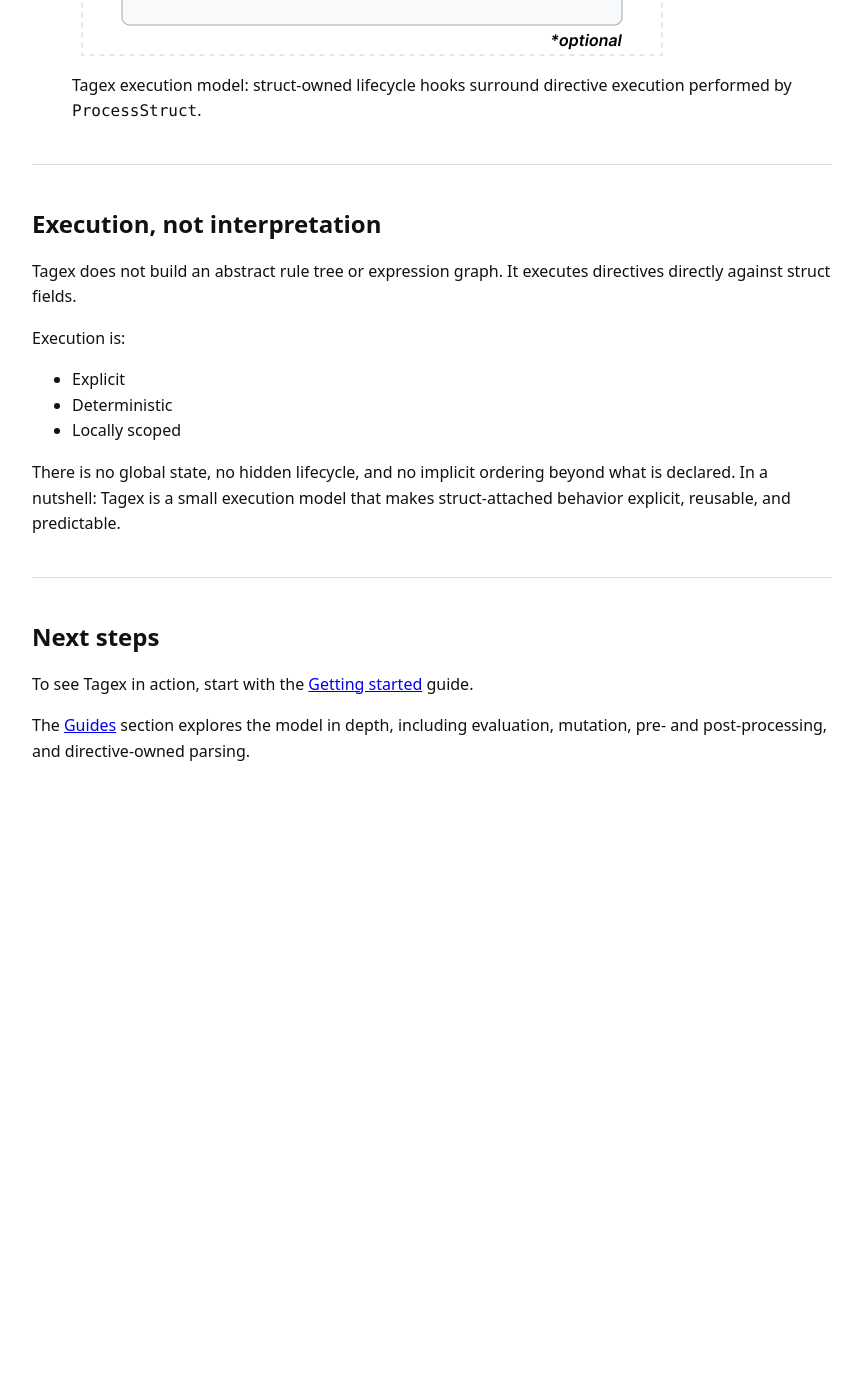
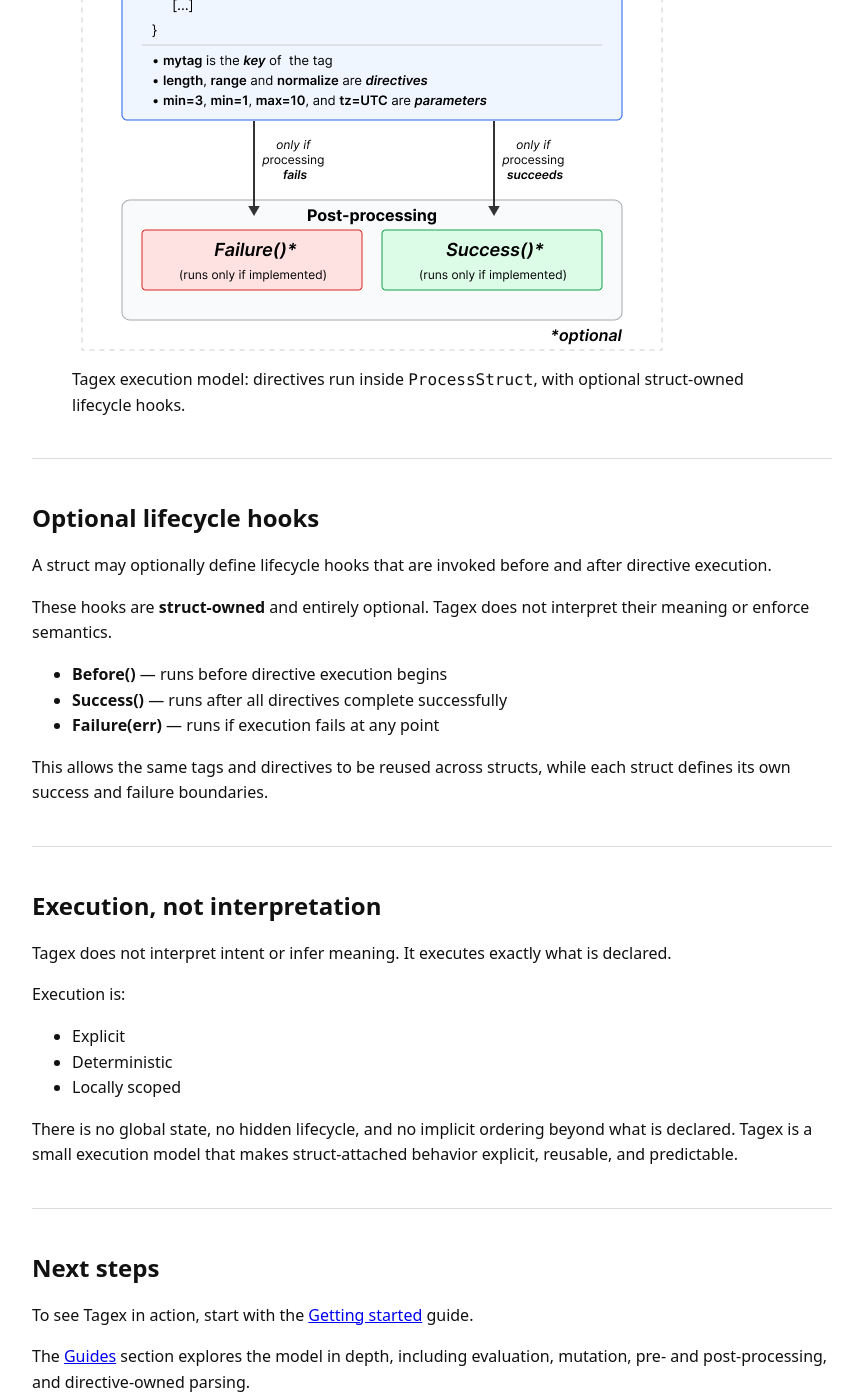
Before and after one commit to tedla-brandsema/tedla-brandsema.github.io, a Jekyll site: the page built from docs/tagex/index.md, in a window 1280 px wide and 1400 px high, scrolled down 2032 px. Shown: the whole window, without its empty margins (326-1189 px from the left). Built offline with Jekyll 4.4.1, drawn with Linux system fonts in a browser that asks for light colours; before the commit the page ends 2860 px from its top, so only the background shows below that; some of the changed text lies outside the part shown.

Commit message:
docs(tagex): update overview and guide, add lifecycle diagram assets

```diff
--- a/docs/tagex/index.md
+++ b/docs/tagex/index.md
@@ -49,81 +49,134 @@
   </section>
 
   <section class="divider">
-    <h2>The core model</h2>
+  <h2>Core concepts</h2>
 
-    <h3>Tags</h3>
-    <p>
-      A <strong>tag</strong> defines an execution context.
-      It groups related directives and determines when they apply.
-    </p>
+  <h3>Tags</h3>
+  <p>
+    A <strong>tag</strong> defines an execution context.
+    It groups related directives and determines when they apply.
+  </p>
 
-    <p>
-      Tags are reusable across structs and intentionally lightweight.
-      They do not define behavior on their own.
-    </p>
+  <p>
+    Tags are reusable across structs and intentionally lightweight.
+    They do not define behavior on their own.
+  </p>
 
-    <h3>Directives</h3>
-    <p>
-      A <strong>directive</strong> is a unit of behavior.
-      It may evaluate a field, mutate it, or interpret parameters attached to it.
-    </p>
+  <h3>Directives</h3>
+  <p>
+    A <strong>directive</strong> is a unit of behavior.
+    It may evaluate a field, mutate it, or interpret parameters attached to it.
+  </p>
 
-    <p>
-      Directives are reusable, composable, and explicitly scoped.
-      They define their own semantics, including how their parameters are parsed.
-    </p>
+  <p>
+    Directives are reusable, composable, and explicitly scoped.
+    They define their own semantics, including how their parameters are parsed.
+  </p>
 
-    <h3>Structs</h3>
-    <p>
-      The struct being processed defines intent.
-    </p>
+  <h3>Structs</h3>
+  <p>
+    The struct being processed defines intent.
+  </p>
 
-    <p>
-      By optionally implementing pre- and post-processing hooks,
-      a struct can define what must happen before execution
-      and what constitutes successful completion.
-    </p>
+  <p>
+    It selects which tags apply, which directives run,
+    and how the outcome of execution is handled.
+  </p>
+</section>
 
-    <p>
-      This allows the same tags and directives to be reused
-      while expressing different outcomes and side effects.
-    </p>
+<section class="divider">
+  <h2>Execution model</h2>
 
-    <figure class="diagram">
-      <img
-        src="/static/images/tagex-lifecycle.png"
-        alt="Tagex execution model showing struct-owned lifecycle with optional Before and After hooks around ProcessStruct"
-      />
-      <figcaption>
-        Tagex execution model: struct-owned lifecycle hooks surround directive execution
-        performed by <code>ProcessStruct</code>.
-      </figcaption>
-    </figure>
-  </section>
+  <p>
+    Tagex operates as a small, explicit execution engine.
+    Processing always starts by calling <code>ProcessStruct</code>
+    with a pointer to a struct.
+  </p>
 
-  <section class="divider">
-    <h2>Execution, not interpretation</h2>
+  <p>
+    During execution:
+  </p>
 
-    <p>
-      Tagex does not build an abstract rule tree or expression graph.
-      It executes directives directly against struct fields.
-    </p>
+  <ul>
+    <li>Struct fields are inspected for matching tags</li>
+    <li>Directives are selected based on tag contents</li>
+    <li>Each directive executes directly against its field</li>
+  </ul>
 
-    <p>
-      Execution is:
-    </p>
+  <p>
+    There is no intermediate representation, rule tree, or expression graph.
+    Execution happens directly and deterministically.
+  </p>
 
-    <ul>
-      <li>Explicit</li>
-      <li>Deterministic</li>
-      <li>Locally scoped</li>
-    </ul>
+  <figure class="diagram">
+    <img
+      src="/static/images/tagex-lifecycle.png"
+      alt="Tagex execution model showing struct-owned lifecycle with optional Before, Success, and Failure hooks around ProcessStruct"
+    />
+    <figcaption>
+      Tagex execution model: directives run inside <code>ProcessStruct</code>,
+      with optional struct-owned lifecycle hooks.
+    </figcaption>
+  </figure>
+</section>
 
-    <p>
-      There is no global state, no hidden lifecycle,
-      and no implicit ordering beyond what is declared. In a nutshell: Tagex is a small execution model that makes struct-attached behavior explicit, reusable, and predictable.
-    </p>
-  </section>
+<section class="divider">
+  <h2>Optional lifecycle hooks</h2>
+
+  <p>
+    A struct may optionally define lifecycle hooks that are invoked
+    before and after directive execution.
+  </p>
+
+  <p>
+    These hooks are <strong>struct-owned</strong> and entirely optional.
+    Tagex does not interpret their meaning or enforce semantics.
+  </p>
+
+  <ul>
+    <li>
+      <strong>Before()</strong> — runs before directive execution begins
+    </li>
+    <li>
+      <strong>Success()</strong> — runs after all directives complete successfully
+    </li>
+    <li>
+      <strong>Failure(err)</strong> — runs if execution fails at any point
+    </li>
+  </ul>
+
+  <p>
+    This allows the same tags and directives to be reused across structs,
+    while each struct defines its own success and failure boundaries.
+  </p>
+</section>
+
+<section class="divider">
+  <h2>Execution, not interpretation</h2>
+
+  <p>
+    Tagex does not interpret intent or infer meaning.
+    It executes exactly what is declared.
+  </p>
+
+  <p>
+    Execution is:
+  </p>
+
+  <ul>
+    <li>Explicit</li>
+    <li>Deterministic</li>
+    <li>Locally scoped</li>
+  </ul>
+
+  <p>
+    There is no global state, no hidden lifecycle,
+    and no implicit ordering beyond what is declared.
+    Tagex is a small execution model that makes struct-attached behavior
+    explicit, reusable, and predictable.
+  </p>
+</section>
+
 
   <section class="divider">
     <h2>Next steps</h2>
```
